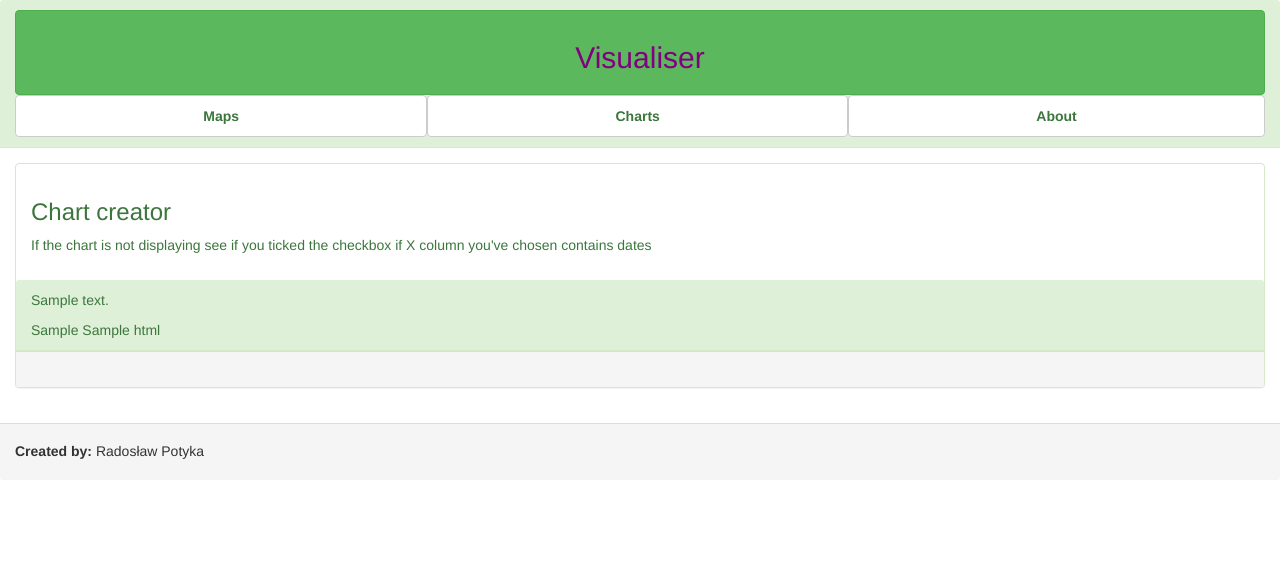
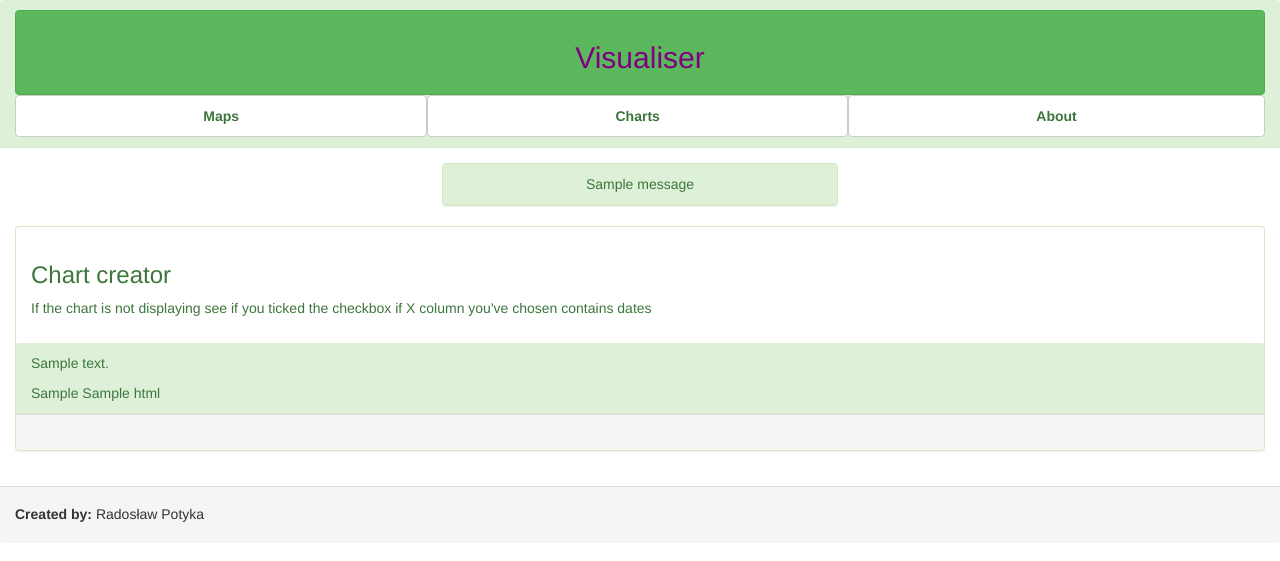
Before and after one commit to RadoslawPotyka/DataVisualiser, a Flask app: template app/Visualiser/templates/charts/display.html in a window 1280 px wide. Shown: the top 561 px of the page. Run offline with Flask 2, Linux system fonts and the light colour scheme; the template is opened without the code that fills it: most values are stand-ins (such as "Sample title", 1, 10 or a date in 2020); one stand-in notice (Sample message) is shown; parts of the project's set-up code (start-up, migrations or seed data) failed here and were passed over; some libraries are stand-ins or nearby versions.

Commit message:
Implement macro for displaying messages and errors based on applications flashed messages and their status. Display flashed messages below header.

```diff
--- a/app/Visualiser/templates/home/header.html
+++ b/app/Visualiser/templates/home/header.html
@@ -1,4 +1,5 @@
 {% extends "home/index.html" %}
+{% from "makros/messages.html" import render_messages with context %}
 {% block Header %}
     <div class="panel-success">
         <div class="panel-heading">
@@ -36,6 +37,7 @@
             </div>
         </div>
         <div class="panel-body">
+            {{ render_messages() }}
             <div class="row">
                 <div class="col-lg-12">
                     <!--Blocks to include(should include home application modules.-->
--- a/app/Visualiser/templates/makros/form.html
+++ b/app/Visualiser/templates/makros/form.html
@@ -306,7 +306,6 @@
 {% endmacro %}
 
 {% macro render_document_form(form, is_empty, document_type) %}
-    {{ document_type }}
     {% if is_empty %}
         {{ render_empty_form(form) }}
     {% else %}
--- /dev/null
+++ b/app/Visualiser/templates/makros/messages.html
@@ -0,0 +1,19 @@
+{% macro render_messages() %}
+    {% with messages = get_flashed_messages(with_categories=true) %}
+        {% if messages %}
+            {% for category, message in messages %}
+                <div class="row">
+                    <div class="col-lg-4 col-lg-offset-4">
+                        <div class="panel panel-{{ category }}">
+                            <div class=panel-heading>
+                                <div class="text-center">
+                                    <span>{{ message | safe }}</span>
+                                </div>
+                            </div>
+                        </div>
+                    </div>
+                </div>
+            {% endfor %}
+        {% endif %}
+    {% endwith %}
+{% endmacro %}
```
